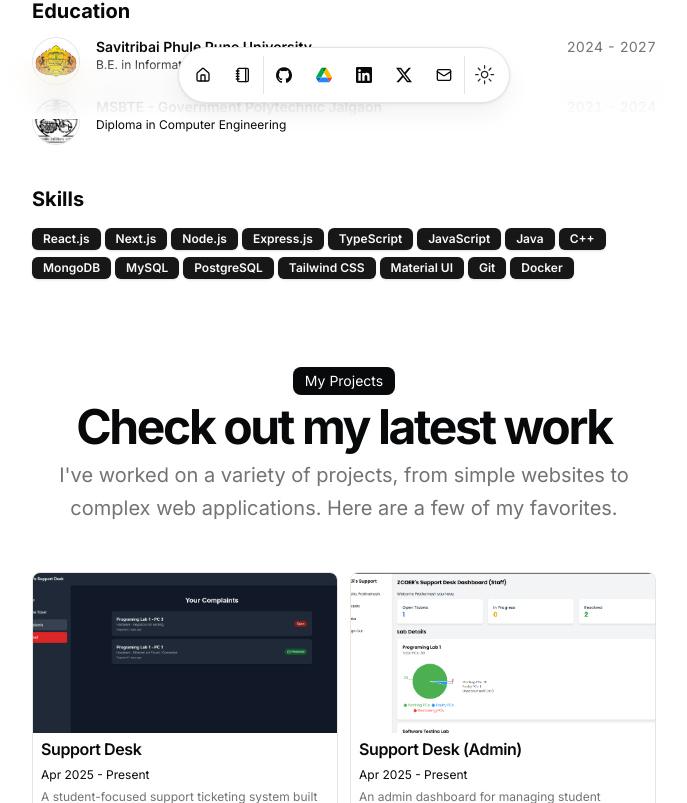
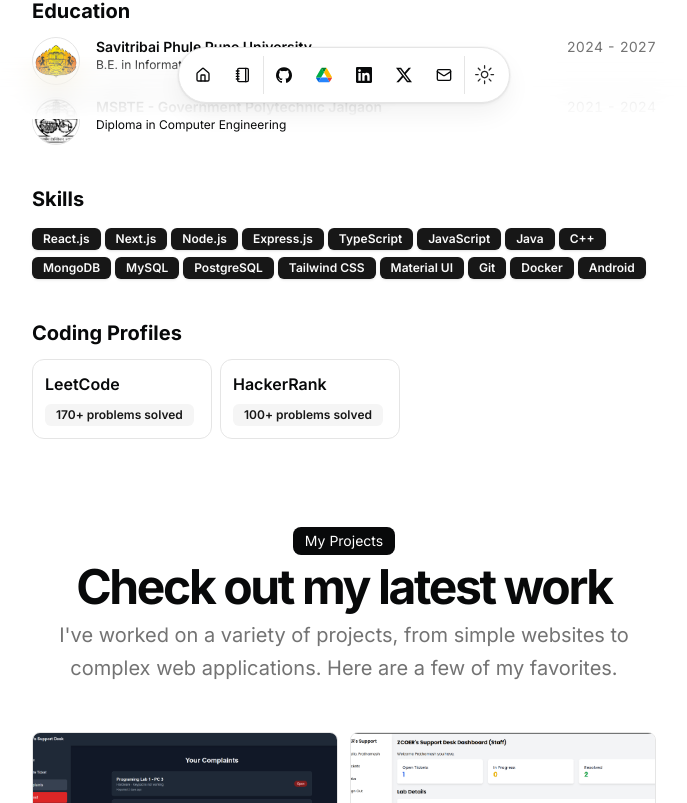
Before and after one commit to bhavesh-bari/portfolio, a Next.js app: page / in a window 1280 px wide. Shown: the part 681-1484 px from the top of the page, without its empty margins (296-983 px from the left). Built offline with nearby package versions, Linux system fonts and the light colour scheme.

Commit message:
Coding Profiles

```diff
--- a/src/app/page.tsx
+++ b/src/app/page.tsx
@@ -5,6 +5,7 @@
 import { ResumeCard } from "@/components/resume-card";
 import { Avatar, AvatarFallback, AvatarImage } from "@/components/ui/avatar";
 import { Badge } from "@/components/ui/badge";
+import { CodingBadge } from "@/components/ui/codingprofile";
 import { DATA } from "@/data/resume";
 import Link from "next/link";
 import Markdown from "react-markdown";
@@ -105,12 +106,46 @@
           <div className="flex flex-wrap gap-1">
             {DATA.skills.map((skill, id) => (
               <BlurFade key={skill} delay={BLUR_FADE_DELAY * 10 + id * 0.05}>
-                <Badge key={skill}>{skill}</Badge>
+                <CodingBadge key={skill} >{skill}</CodingBadge>
               </BlurFade>
             ))}
           </div>
         </div>
       </section>
+      <section id="coding">
+        <div className="flex min-h-0 flex-col gap-y-3">
+          <BlurFade delay={BLUR_FADE_DELAY * 9}>
+            <h2 className="text-xl font-bold">Coding Profiles</h2>
+          </BlurFade>
+          <div className="flex flex-wrap gap-2">
+            {DATA.codingProfiles.map((profile, id) => (
+              <BlurFade
+                key={profile.name}
+                delay={BLUR_FADE_DELAY * 10 + id * 0.05}
+              >
+                <a
+                  href={profile.url}
+                  target="_blank"
+                  rel="noopener noreferrer"
+                  className="flex flex-col border border-border rounded-xl p-3 hover:shadow-md transition-all min-w-[180px]"
+                >
+                  <div className="flex items-center gap-2 mb-2">
+                    <span className="font-semibold">{profile.name}</span>
+                  </div>
+                  <div className="flex flex-wrap gap-2">
+                    {profile.badges.map((badge, badgeId) => (
+                      <CodingBadge key={badgeId} variant={badge.variant}>
+                        {badge.title}
+                      </CodingBadge>
+                    ))}
+                  </div>
+                </a>
+              </BlurFade>
+            ))}
+          </div>
+        </div>
+      </section>
+
       <section id="projects">
         <div className="space-y-12 w-full py-12">
           <BlurFade delay={BLUR_FADE_DELAY * 11}>
--- /dev/null
+++ b/src/components/ui/codingprofile.tsx
@@ -0,0 +1,37 @@
+import * as React from "react"
+import { cva, type VariantProps } from "class-variance-authority"
+
+import { cn } from "@/lib/utils"
+
+const CodingbadgeVariants = cva(
+  "inline-flex items-center rounded-md border px-2.5 py-0.5 text-xs font-semibold transition-colors focus:outline-none focus:ring-2 focus:ring-ring focus:ring-offset-2",
+  {
+    variants: {
+      variant: {
+        default:
+          "border-transparent bg-primary text-primary-foreground shadow hover:bg-primary/80",
+        secondary:
+          "border-transparent bg-secondary text-secondary-foreground hover:bg-secondary/80",
+        destructive:
+          "border-transparent bg-destructive text-destructive-foreground shadow hover:bg-destructive/80",
+        outline: "text-foreground",
+      },
+    },
+    defaultVariants: {
+      variant: "default",
+    },
+  }
+)
+
+export interface BadgeProps
+  extends React.HTMLAttributes<HTMLDivElement>,
+    VariantProps<typeof CodingbadgeVariants> {}
+
+function CodingBadge({ className, variant, ...props }: BadgeProps) {
+    // console.log(props);
+  return (
+    <div className={cn(CodingbadgeVariants ({ variant }), className)} {...props} />
+  )
+}
+
+export { CodingBadge, CodingbadgeVariants }
--- a/src/data/resume.tsx
+++ b/src/data/resume.tsx
@@ -9,7 +9,7 @@
   location: "Pune, India",
   locationLink: "https://www.google.com/maps/place/pune",
   description:
-    "Software Developer | Full Stack Engineer.",
+    "Software Developer | Full Stack Engineer | Student ",
   summary:
     "I’m a second-year IT Engineering student with hands-on experience in full-stack development, currently interning as a Software Developer at Arevei. I’ve worked on multiple projects like e-commerce platforms using React, Next.js, Node.js, MongoDB, and MySQL. I’ve also solved over 120+ DSA problems and aim to crack a Google interview within a year. Apart from coding, I enjoy participating in hackathons and continuously learning new technologies like blockchain and system design.",
   avatarUrl: "https://i.ibb.co/QksNKnW/prathamesh.jpg",
@@ -29,6 +29,31 @@
     "Material UI",
     "Git",
     "Docker",
+    "Android"
+  ],
+  codingProfiles:[
+    {
+      name: "LeetCode",
+      url: "https://leetcode.com/u/prathamesh_kothalkar/",
+      icon: Icons.globe,
+      badges: [
+        {
+          title: "170+ problems solved",
+          variant: "secondary",
+        },
+      ],
+    },
+    {
+      name: "HackerRank",
+      url: "https://www.hackerrank.com/profile/prathameshkotha4",
+      icon: Icons.globe,
+      badges: [
+        {
+          title: "100+ problems solved",
+          variant: "secondary",
+        },
+      ],
+    },
   ],
   navbar: [
     { href: "/", icon: HomeIcon, label: "Home" },
@@ -58,7 +83,7 @@
       },
       X: {
         name: "X",
-        url: "https://twitter.com/pkothalkar",
+        url: "https://twitter.com/Prathamesh_Koth",
         icon: Icons.x,
         navbar: true,
       },
```
Also changed, not shown: 1 other file (tests, documents, lock files or other folders).
